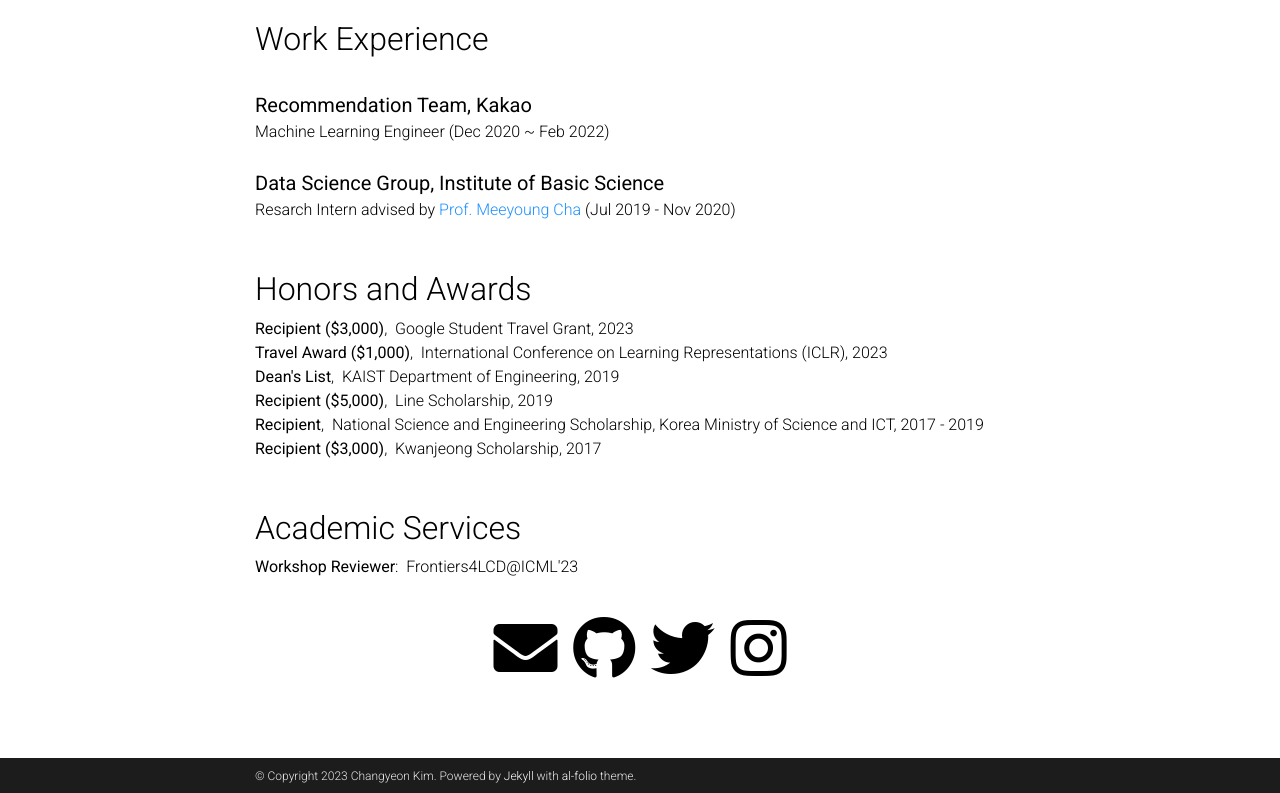
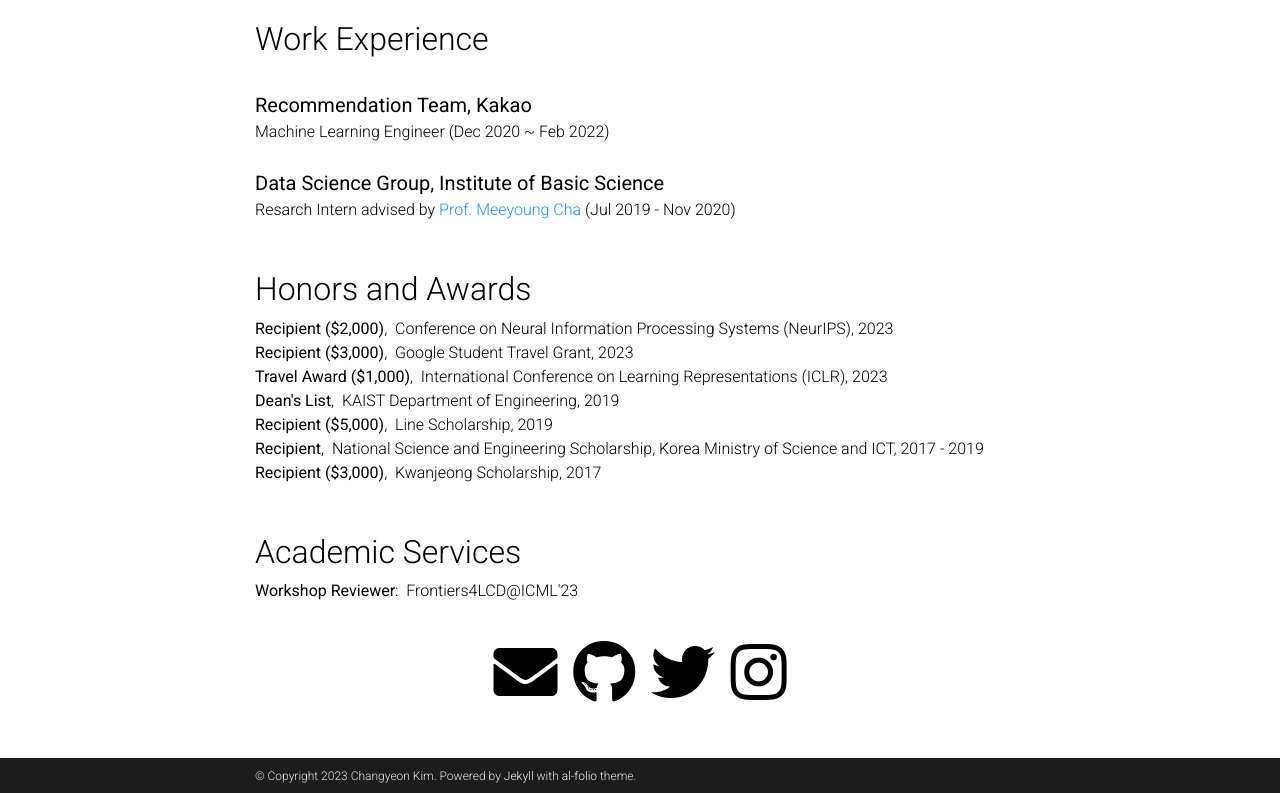
Before and after one commit to csmile-1006/csmile-1006.github.io, a Jekyll site: the page built from _pages/about.md, in a window 1280 px wide and 900 px high, scrolled down 859 px, cut to the strip 107-900 px from the top of the window. Built offline with Jekyll 4.4.1, drawn with Linux system fonts in a browser that asks for light colours; emoji names are drawn with the system emoji font; comment, search, counter and statistics services are not loaded; a style sheet for code colours, icons or effects is not loaded.

```diff
--- a/_bibliography/papers.bib
+++ b/_bibliography/papers.bib
@@ -34,7 +34,7 @@ selected={true}
   title={Dynamics-Augmented Decision Transformer for Offline Dynamics Generalization},
   author={Kim*, Changyeon and Kim*, Junsu and Seo, Younggyo and Lee, Kimin and Lee, Honglak and Shin, Jinwoo},
   year={2022},
-  booktitle={Neural Information Processing Systems Workshop on Offline Reinforcement Learning},
+  booktitle={Neural Information Processing Systems 2022 Workshop on Offline Reinforcement Learning},
   url={https://openreview.net/forum?id=Peot1SFDX0},
   pdf={https://openreview.net/pdf?id=Peot1SFDX0},
   note={(*: equal contribution)},
--- a/_pages/about.md
+++ b/_pages/about.md
@@ -26,6 +26,8 @@ work:
   - office: Data Science Group, Institute of Basic Science
     comment: Resarch Intern advised by <a href="https://ds.ibs.re.kr/ci/">Prof. Meeyoung Cha</a> (Jul 2019 - Nov 2020)
 honors:
+  - name: Recipient ($2,000)
+    comment: Conference on Neural Information Processing Systems (NeurIPS), 2023
   - name: Recipient ($3,000)
     comment: Google Student Travel Grant, 2023
   - name: Travel Award ($1,000)
```
